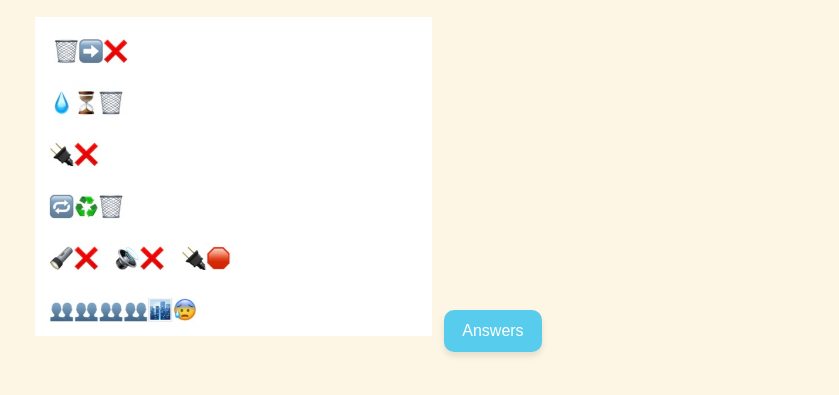
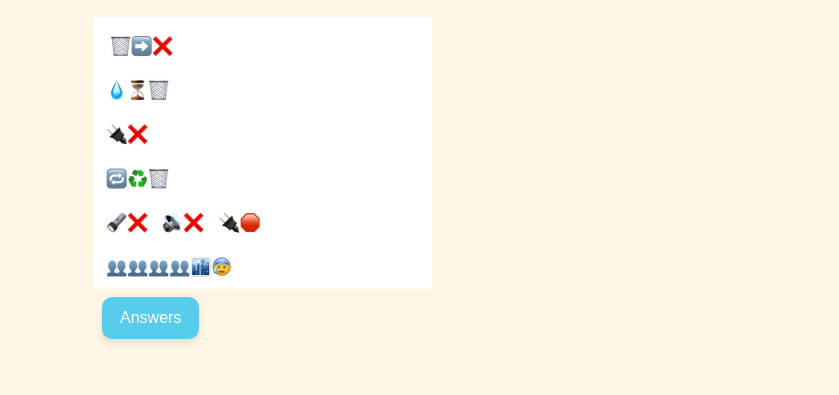
Before and after one commit to iesrcid/NuriaCerveraEnglishTeacher, a plain HTML site: page environmental_emoji.html in a window 1280 px wide. Shown: the part 311-706 px from the top of the page, without its empty margins (208-1047 px from the left). Drawn offline with Linux system fonts and the light colour scheme.

Commit message:
Update environmental_emoji.html

```diff
--- a/environmental_emoji.html
+++ b/environmental_emoji.html
@@ -141,7 +141,8 @@
 
   <h1>Environmental emoji 🌿</h1>
   <div id="controls">
-    <img src="EmojiEnviromental.jpeg" width=50%>
+    <img src="EmojiEnviromental.jpeg" width=50% align=center>
+    <br>
     <a href="environmental_emojiS.html"><button>Answers</button></a>
   </div>
 
```
